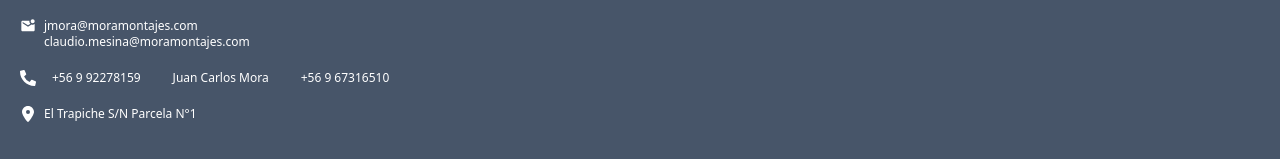
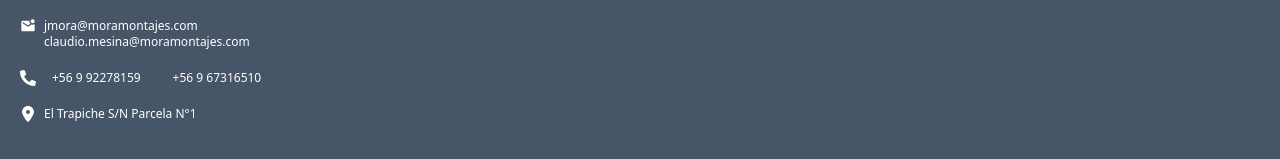
Before and after one commit to CrisMesina/moramontajes, a React (Vite) app: page / in a window 1280 px wide. Shown: the part 2027-2186 px from the top of the page. Built offline with nearby package versions, Linux system fonts and the light colour scheme; a web font is replaced by a local one.

Commit message:
cambio en contactos

```diff
--- a/src/components/Footer.tsx
+++ b/src/components/Footer.tsx
@@ -39,9 +39,6 @@ export const Footer = () => {
                             <span className="mx-4"> +56 9 92278159</span>
                         </div>
                         <div className="flex">
-                            <span className="mx-4"> Juan Carlos Mora</span>
-                        </div>
-                        <div className="flex">
                             <span className="mx-4"> +56 9 67316510</span>
                         </div>
                     </div>
```
